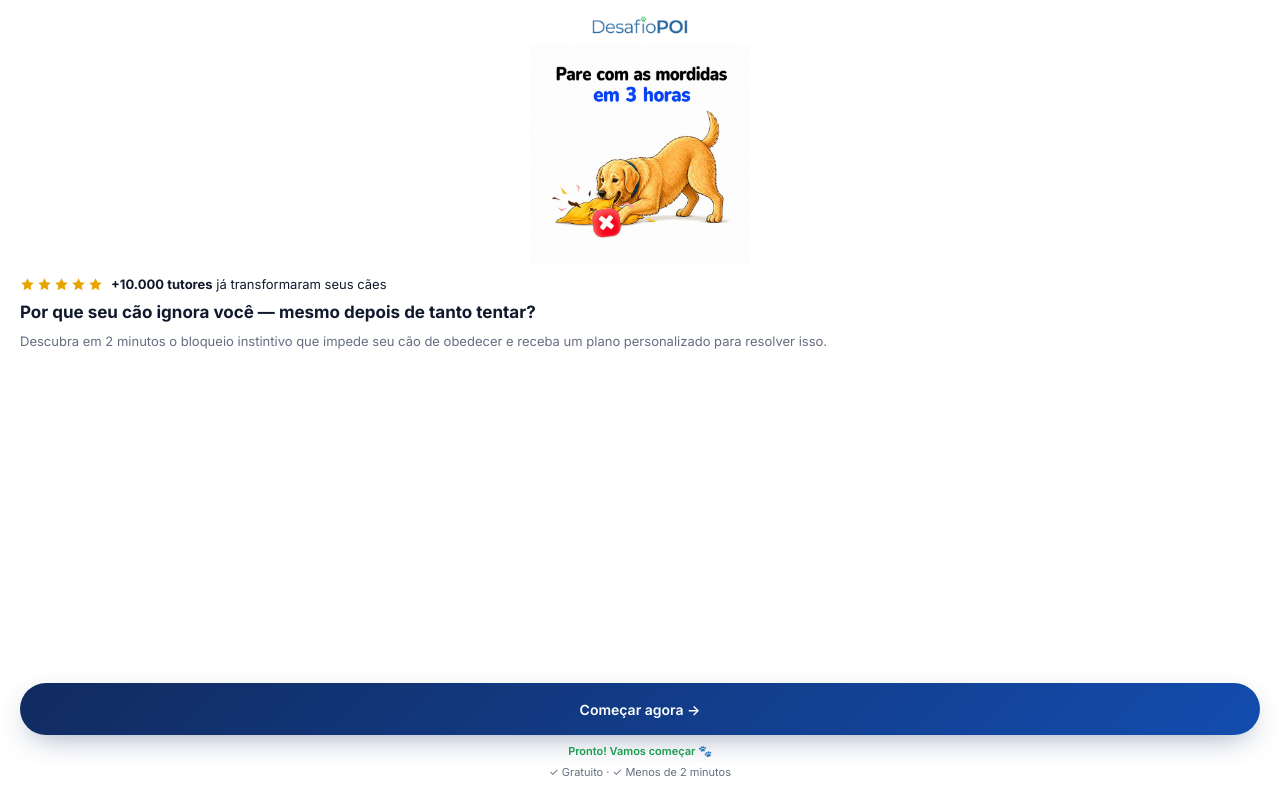
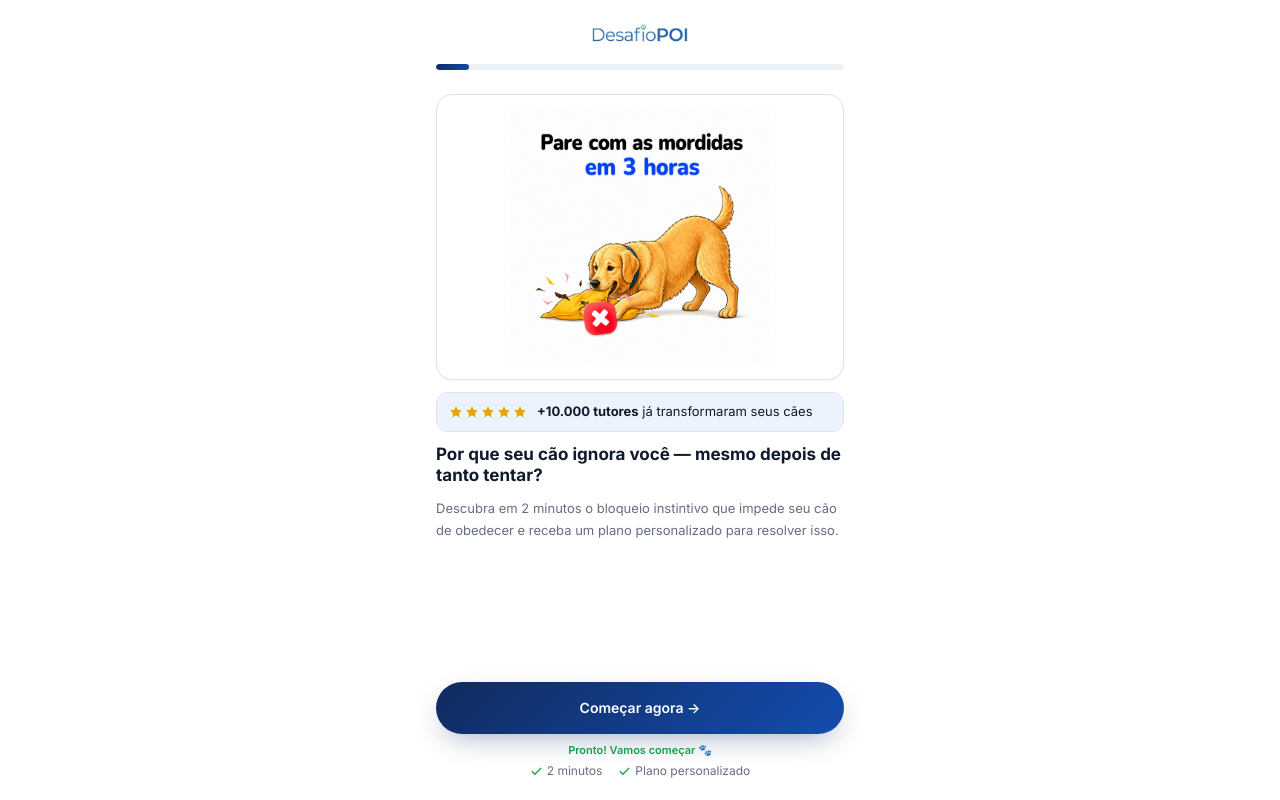
Before and after one commit to hellenfranciscadearaujo-afk/desafiopoicomaltera-o, a React (Vite) app: page / in a window 1280 px wide. Built offline with nearby package versions, Linux system fonts and the light colour scheme; no server answers.

Commit message:
Atualizar ficheiros com a nova versão (23)

```diff
--- a/src/pages/Home.tsx
+++ b/src/pages/Home.tsx
@@ -1,13 +1,14 @@
 /**
  * Home.tsx — Splash inicial antes do quiz
  *
- * Estrutura otimizada para mobile:
- * 1. Logo no topo
- * 2. Slideshow compacto (220px) logo abaixo
- * 3. Bloco de prova social próximo (estrelas + headline + subheadline)
- * 4. Barra de carregamento → Botão CTA (estilo navy do quiz)
+ * Estrutura (estilo quiz):
+ * 1. Logo + barra de progresso azul (header padrão do quiz)
+ * 2. Slideshow em card branco com borda e sombra
+ * 3. Bloco de prova social em card azul claro
+ * 4. Headline + subheadline
+ * 5. Footer fixo: barra de carregamento → botão CTA + badges
  *
- * O botão CTA dispara QuizStart (App.tsx) e navega para o quiz.
+ * Pixel: QuizStart dispara no clique do botão (via App.tsx).
  */
 
 import { useEffect, useRef, useState } from "react";
@@ -53,17 +54,31 @@ const Home = ({ _navigate }: { _navigate: NavigateFn }) => {
   };
 
   return (
-    <div className="flex min-h-screen flex-col bg-background">
-      {/* Logo */}
-      <header className="flex items-center justify-center px-5 pt-4 pb-1">
+    <div className="quiz-shell">
+      {/* Header — logo + barra de progresso azul fina */}
+      <header className="quiz-header">
+        <div className="flex items-center justify-between">
+          <div className="h-9 w-9" />
           <img src={logo} alt="DesafioPOI" className="h-5 w-auto" />
+          <div className="h-9 w-9" />
+        </div>
+        <div className="h-1.5 w-full overflow-hidden rounded-full bg-muted">
+          <div
+            className="h-full rounded-full transition-all duration-500"
+            style={{ width: "8%", background: "var(--gradient-primary)" }}
+          />
+        </div>
       </header>
 
-      {/* Slideshow compacto */}
-      <div className="px-5 pt-1">
+      {/* Body */}
+      <main className="flex-1 overflow-y-auto px-5 pb-3 pt-3">
+        <div className="flex flex-col gap-3">
+
+          {/* Slideshow em card branco com borda */}
+          <div className="overflow-hidden rounded-2xl border border-border bg-card p-3 shadow-sm">
             <div
               className="relative mx-auto w-full"
-          style={{ maxWidth: "220px", aspectRatio: "1 / 1" }}
+              style={{ maxWidth: "260px", aspectRatio: "1 / 1" }}
             >
               {slides.map((src, i) => (
                 <img
@@ -83,12 +98,11 @@ const Home = ({ _navigate }: { _navigate: NavigateFn }) => {
             </div>
           </div>
 
-      {/* Bloco de prova social — compacto, próximo do slideshow */}
-      <div className="flex flex-col gap-2 px-5 pt-3">
-        <div className="flex items-center gap-2">
+          {/* Bloco de prova social em card azul claro */}
+          <div className="flex items-center gap-2.5 rounded-xl border border-border bg-accent px-3 py-2.5">
             <div className="flex gap-0.5 flex-shrink-0">
               {[...Array(5)].map((_, i) => (
-              <svg key={i} width="15" height="15" viewBox="0 0 24 24" fill="#e8a400">
+                <svg key={i} width="14" height="14" viewBox="0 0 24 24" fill="#e8a400">
                   <polygon points="12,2 15.09,8.26 22,9.27 17,14.14 18.18,21.02 12,17.77 5.82,21.02 7,14.14 2,9.27 8.91,8.26"/>
                 </svg>
               ))}
@@ -98,19 +112,23 @@ const Home = ({ _navigate }: { _navigate: NavigateFn }) => {
             </p>
           </div>
 
+          {/* Headline */}
           <h1 className="text-[17px] font-bold leading-tight text-foreground">
             Por que seu cão ignora você — mesmo depois de tanto tentar?
           </h1>
 
+          {/* Subheadline */}
           <p className="text-[13px] leading-relaxed text-muted-foreground">
             Descubra em 2 minutos o bloqueio instintivo que impede seu cão de obedecer e receba um plano personalizado para resolver isso.
           </p>
+
         </div>
+      </main>
 
-      {/* Barra/Botão — empurrados para baixo, estilo navy do quiz */}
-      <div className="px-5 pb-5 mt-auto pt-6">
+      {/* Footer fixo — barra/botão + badges */}
+      <footer className="quiz-footer">
         <div className="relative" style={{ height: "52px" }}>
-          {/* Barra de carregamento (navy do quiz) */}
+          {/* Barra */}
           <div
             className="absolute inset-0 overflow-hidden rounded-full"
             style={{
@@ -139,7 +157,7 @@ const Home = ({ _navigate }: { _navigate: NavigateFn }) => {
             </div>
           </div>
 
-          {/* Botão CTA (mesmo estilo cta-primary do quiz) */}
+          {/* Botão CTA */}
           <button
             onClick={handleStart}
             className="absolute inset-0 rounded-full font-semibold text-primary-foreground"
@@ -156,7 +174,7 @@ const Home = ({ _navigate }: { _navigate: NavigateFn }) => {
           </button>
         </div>
 
-        {/* Label de status */}
+        {/* Status */}
         <p
           className="mt-2 text-center text-[11px]"
           style={{
@@ -169,16 +187,23 @@ const Home = ({ _navigate }: { _navigate: NavigateFn }) => {
         </p>
 
         {/* Badges */}
-        <p
-          className="mt-1 text-center text-[11px] text-muted-foreground"
+        <div
+          className="mt-1 flex justify-center gap-4"
           style={{
             opacity: ready ? 1 : 0,
             transition: "opacity 0.4s ease-in-out",
           }}
         >
-          ✓ Gratuito · ✓ Menos de 2 minutos
-        </p>
+          <div className="flex items-center gap-1">
+            <svg width="13" height="13" viewBox="0 0 24 24" fill="none" stroke="hsl(142,70%,38%)" strokeWidth="2.5" strokeLinecap="round" strokeLinejoin="round"><polyline points="20 6 9 17 4 12"/></svg>
+            <span className="text-[12px] text-muted-foreground">2 minutos</span>
           </div>
+          <div className="flex items-center gap-1">
+            <svg width="13" height="13" viewBox="0 0 24 24" fill="none" stroke="hsl(142,70%,38%)" strokeWidth="2.5" strokeLinecap="round" strokeLinejoin="round"><polyline points="20 6 9 17 4 12"/></svg>
+            <span className="text-[12px] text-muted-foreground">Plano personalizado</span>
+          </div>
+        </div>
+      </footer>
     </div>
   );
 };
```
Lines whose indentation alone changed are shown as unchanged.
